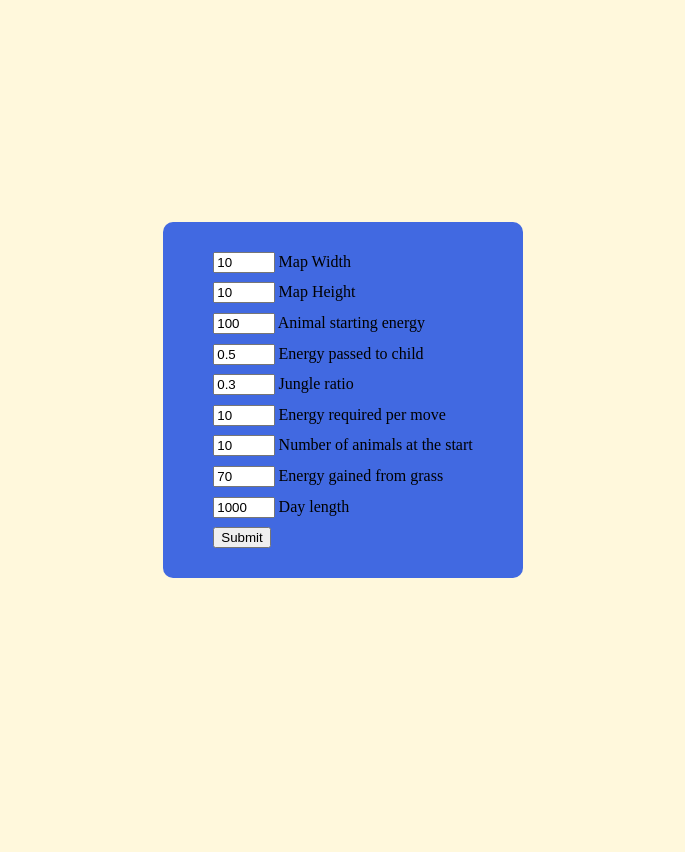
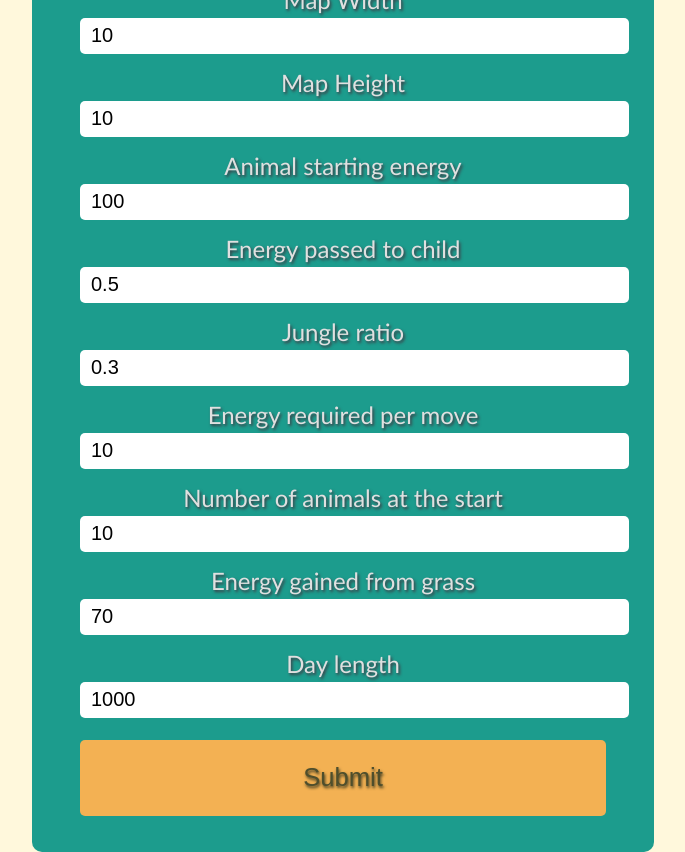
Before and after one commit to Akatroj/animal-simulator-typescript, a website built with Parcel: page src/index.html in a window 1280 px wide. Shown: the whole page, without its empty margins (297-982 px from the left). Before the commit the page ends 800 px from the top, so only its background shows below. Built offline with nearby package versions, Linux system fonts and the light colour scheme.

Commit message:
Add styling on config form.

```diff
--- a/src/index.css
+++ b/src/index.css
@@ -20,8 +20,10 @@ input::-webkit-inner-spin-button {
 }
 
 /* Firefox */
-input[type='number'] {
-  -moz-appearance: textfield;
+@supports (-moz-appearance: textfield) {
+  input[type='number'] {
+    -moz-appearance: textfield;
+  }
 }
 
 .outer-container {
@@ -101,17 +103,57 @@ input[type='number'] {
 }
 
 #form-container {
-  background-color: royalblue;
-  padding: 30px 50px;
+  background-color: #1c9c8d;
+  padding: 2rem 3rem;
   border-radius: 10px;
+
+  font-family: 'Trebuchet MS', 'Lucida Sans Unicode', 'Lucida Grande', 'Lucida Sans', Arial,
+    sans-serif;
+  color: #e0e0e0;
+  text-shadow: 1.5px 1.5px 3px #3f3842;
+  font-weight: 500;
+  text-align: center;
+}
+
+#form-container label {
+  font-size: 1.5rem;
+  padding: 0 0 20px 0;
+}
+
+.input-wrapper {
+  width: 100%;
+  margin: 5px 0;
+}
+
+#form-container input,
+#form-container button {
+  width: 100%;
+  height: 1em;
+  padding: 0.5rem 0.7rem;
+  margin: 0.25rem 0;
+
+  font-size: 1.25rem;
+  border-radius: 5px;
+  border: none;
+}
+
+#form-container button {
+  background-color: #f3b153;
+  width: 100%;
+  height: 3em;
+  margin-top: 0.5em;
+  padding: 0.5rem 0;
+
+  color: #4e4e2c;
+  font-size: 1.6rem;
+  text-shadow: 1px 1.5px 3px #37371f;
+  transition: background-color 0.2s ease-in;
+}
+#form-container button:hover {
+  background-color: #f09f2d;
 }
 
 #selectedGenome,
 #genome {
   font-size: 1rem;
 }
-
-#config {
-  align-items: flex-start;
-  gap: 0.6em;
-}
--- a/src/index.html
+++ b/src/index.html
@@ -13,18 +13,19 @@
       <div id="form-container" class="center">
         <form id="config" class="center">
           <div class="input-wrapper">
+            <label for="width">Map Width</label>
             <input type="number" name="width" min="0" max="100" required />
-            <label for="width">Map Width</label>
           </div>
           <div class="input-wrapper">
+            <label for="height">Map Height</label>
             <input type="number" name="height" min="0" max="100" required />
-            <label for="height">Map Height</label>
           </div>
           <div class="input-wrapper">
+            <label for="startEnergy">Animal starting energy</label>
             <input type="number" name="startEnergy" min="0" max="10000" required />
-            <label for="startEnergy">Animal starting energy</label>
           </div>
           <div class="input-wrapper">
+            <label for="energyPassedToChild">Energy passed to child</label>
             <input
               type="number"
               name="energyPassedToChild"
@@ -32,9 +33,9 @@
               step="0.01"
               required
             />
-            <label for="energyPassedToChild">Energy passed to child</label>
           </div>
           <div class="input-wrapper">
+            <label for="jungleRatio">Jungle ratio</label>
             <input
               type="number"
               name="jungleRatio"
@@ -42,23 +43,22 @@
               step="0.01"
               required
             />
-            <label for="jungleRatio">Jungle ratio</label>
           </div>
           <div class="input-wrapper">
+            <label for="moveEnergy">Energy required per move</label>
             <input type="number" name="moveEnergy" min="0" max="1000" required />
-            <label for="moveEnergy">Energy required per move</label>
           </div>
           <div class="input-wrapper">
+            <label for="startAnimalCount">Number of animals at the start</label>
             <input type="number" name="startAnimalCount" min="2" max="1000" required />
-            <label for="startAnimalCount">Number of animals at the start</label>
           </div>
           <div class="input-wrapper">
+            <label for="grassEnergy">Energy gained from grass</label>
             <input type="number" name="grassEnergy" min="0" max="1000" required />
-            <label for="grassEnergy">Energy gained from grass</label>
           </div>
           <div class="input-wrapper">
+            <label for="grassEnergy">Day length</label>
             <input type="number" name="dayLength" min="10" max="1000" required />
-            <label for="grassEnergy">Day length</label>
           </div>
           <button type="submit">Submit</button>
         </form>
```
